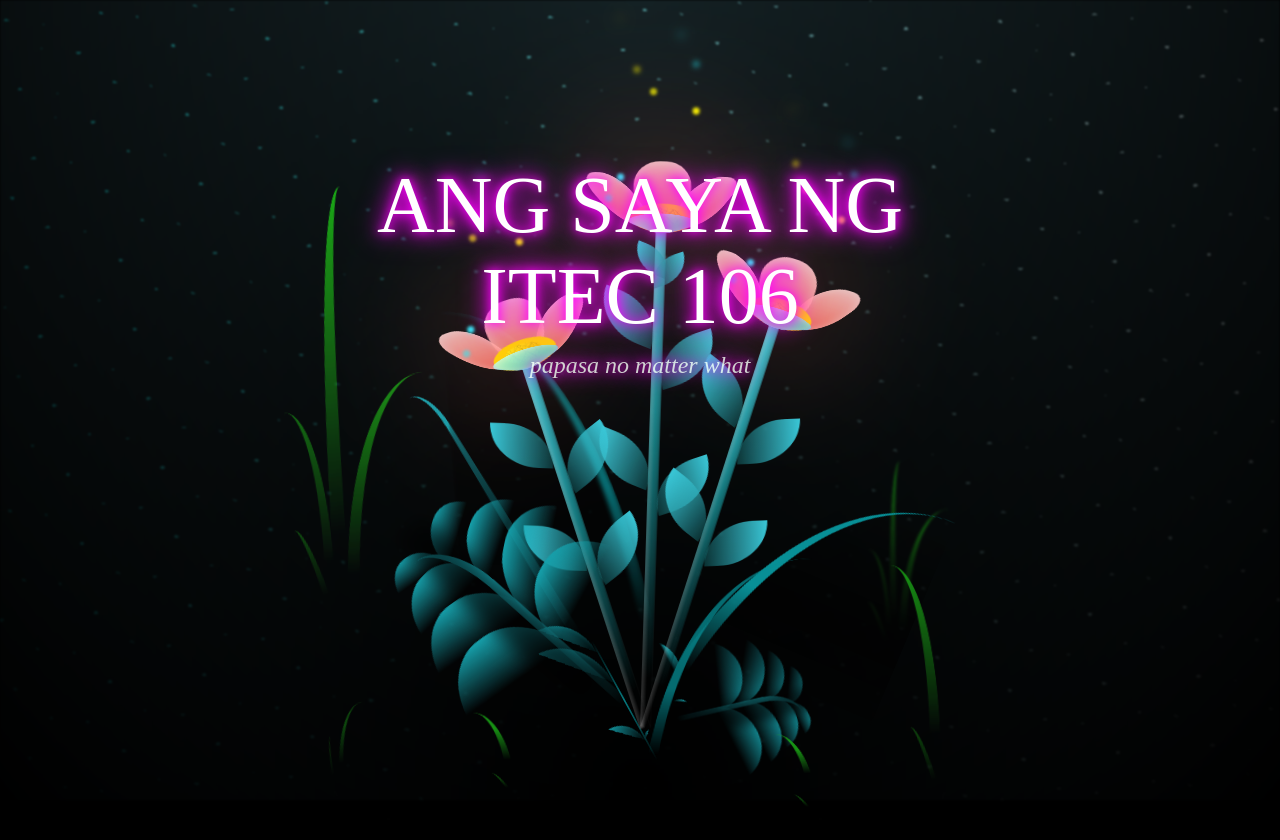
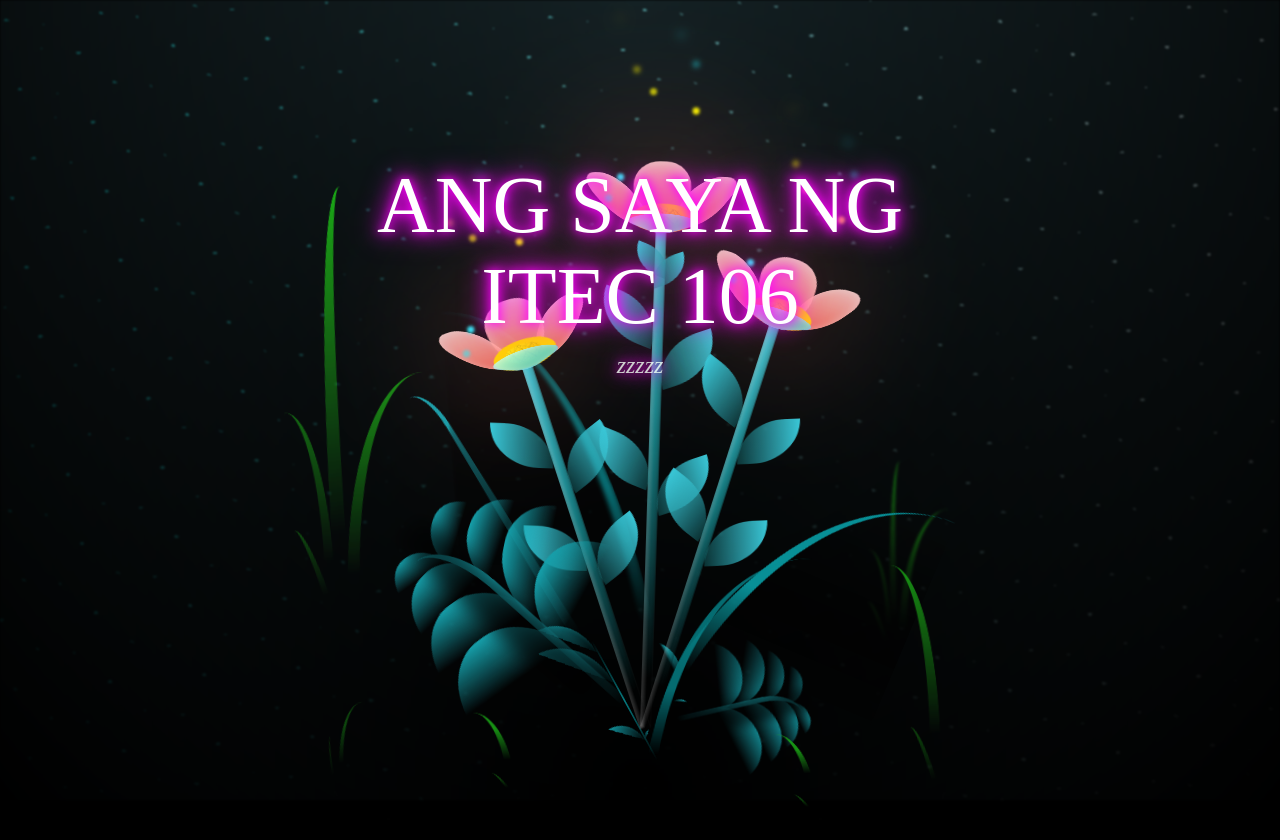
Before and after one commit to Chooeychloe/bsit3-1, a plain HTML site: page index.html in a window 1280 px wide. Drawn offline with Linux system fonts and the light colour scheme.

Commit message:
third commit

```diff
--- a/index.html
+++ b/index.html
@@ -18,7 +18,7 @@
 
 
   <div class="name">
-    ANG SAYA NG ITEC 106  <span class="message">papasa no matter what</span>
+    ANG SAYA NG ITEC 106  <span class="message">zzzzz</span>
 </div>
 
     <div class="night"></div>
```
